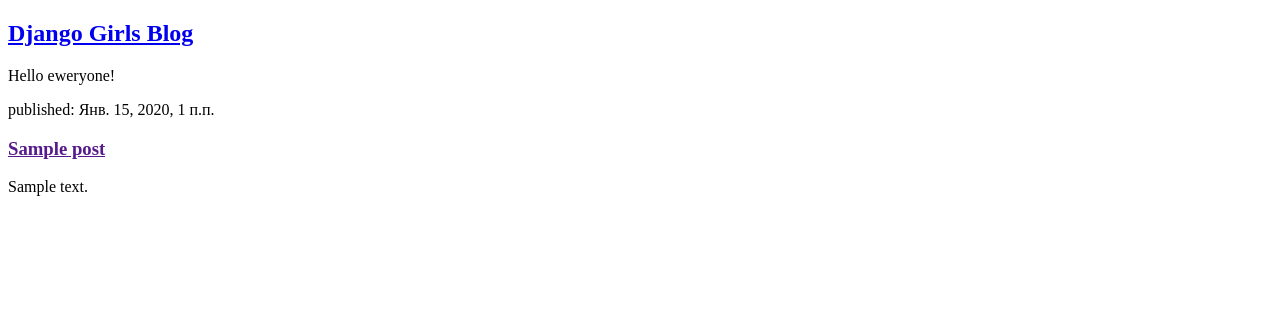
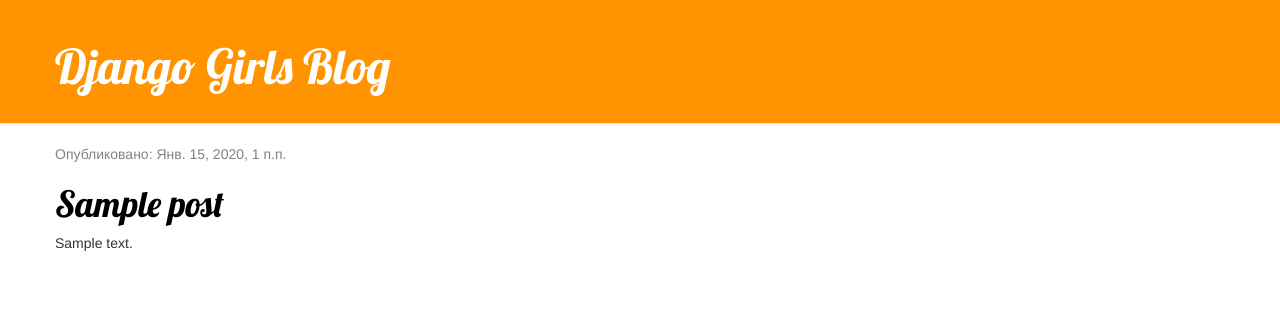
Before and after one commit to narnt/my-first-blog, a Django app: template blog/templates/blog/post_list.html in a window 1280 px wide. Shown: the top 322 px of the page. Run offline with Django 3.2, Linux system fonts and the light colour scheme; the template is opened without the code that fills it: values that come from a table or form of the project are taken from there, others are empty; tables that the repository leaves empty hold one stand-in row (values such as "Sample post"); some libraries are stand-ins or nearby versions.

Commit message:
Added view and template for detailed blog post as well as CSS for the site.

```diff
--- /dev/null
+++ b/blog/static/css/blog.css
@@ -0,0 +1,60 @@
+.page-header {
+    background-color: #ff9400;
+    margin-top: 0;
+    padding: 20px 20px 20px 40px;
+}
+
+.page-header h1,
+.page-header h1 a,
+.page-header h1 a:visited,
+.page-header h1 a:active {
+    color: #ffffff;
+    font-size: 36pt;
+    text-decoration: none;
+}
+
+.page-header h1 {
+    padding-left: 15px;
+}
+
+.content {
+    margin-left: 40px;
+}
+
+h1,
+h2,
+h3,
+h4 {
+    font-family: 'Lobster', cursive;
+}
+
+.date {
+    color: #828282;
+}
+
+.save {
+    float: right;
+}
+
+.post-form textarea,
+.post-form input {
+    width: 100%;
+}
+
+.top-menu,
+.top-menu:hover,
+.top-menu:visited {
+    color: #ffffff;
+    float: right;
+    font-size: 26pt;
+    margin-right: 20px;
+}
+
+.post {
+    margin-bottom: 70px;
+}
+
+.post h1 a,
+.post h1 a:visited {
+    color: #000000;
+}
--- /dev/null
+++ b/blog/templates/blog/base.html
@@ -0,0 +1,25 @@
+{% load staticfiles %}
+<html>
+
+<head>
+    <title>Django Girls blog</title>
+    <link rel="stylesheet" href="//maxcdn.bootstrapcdn.com/bootstrap/3.2.0/css/bootstrap.min.css">
+    <link rel="stylesheet" href="//maxcdn.bootstrapcdn.com/bootstrap/3.2.0/css/bootstrap-theme.min.css">
+    <link href='//fonts.googleapis.com/css?family=Lobster&subset=latin,latin-ext' rel='stylesheet' type='text/css'>
+    <link rel="stylesheet" href="{% static 'css/blog.css' %}">
+</head>
+
+<body>
+    <div class="page-header">
+        <h1><a href="/">Django Girls Blog</a></h1>
+    </div>
+    <div class="content container">
+        <div class="row">
+            <div class="col-md-8">
+                {% block content %} {% endblock %}
+            </div>
+        </div>
+    </div>
+</body>
+
+</html>
--- a/blog/templates/blog/post_list.html
+++ b/blog/templates/blog/post_list.html
@@ -1,29 +1,9 @@
-<!DOCTYPE html>
-<html lang="ru">
-
-<head>
-    <meta charset="UTF-8">
-    <meta name="viewport" content="width=device-width, initial-scale=1.0">
-    <meta http-equiv="X-UA-Compatible" content="ie=edge">
-    <title>My-first-blog</title>
-</head>
-
-<body>
-    <section>
-        <h1><a href="/">Django Girls Blog</a></h1>
-        <article>
-            <p>Hello eweryone!</p>
-        </article>
-        <article>
-            <p>
-                {% for post in posts %}
-                <p>published: {{ post.published_date }}</p>
-                <h1><a href="">{{ post.title }}</a></h1>
-                <p>{{ post.text|linebreaksbr }}</p>
-                {% endfor %}
-            </p>
-        </article>
-    </section>
-</body>
-
-</html>
+{% extends 'blog/base.html' %} {% block content %} {% for post in posts %}
+<div class="post">
+    <div class="date">
+        <p>Опубликовано: {{ post.published_date }}</p>
+    </div>
+    <h1><a href="{% url 'post_detail' pk=post.pk %}">{{ post.title }}</a></h1>
+    <p>{{ post.text|linebreaksbr }}</p>
+</div>
+{% endfor %} {% endblock %}
--- a/blog/urls.py
+++ b/blog/urls.py
@@ -4,4 +4,5 @@
 
 urlpatterns = [
     url(r'^$', views.post_list, name='post_list'),
+    url(r'^post/(?P<pk>\d+)/$', views.post_detail, name='post_detail'),
 ]
--- a/blog/views.py
+++ b/blog/views.py
@@ -1,8 +1,13 @@
 from django.shortcuts import render
 from django.utils import timezone
+from django.shortcuts import render, get_object_or_404
 from .models import Post
 
 
 def post_list(request):
     posts = Post.objects.filter(published_date__lte=timezone.now()).order_by('published_date')
     return render(request, 'blog/post_list.html', {'posts': posts})
+
+def post_detail(request, pk):
+    post = get_object_or_404(Post, pk=pk)
+    return render(request, 'blog/post_detail.html', {'post': post})
```
Also changed, not shown: blog/templates/blog/post_detail.html (added, +11 -0 lines).
